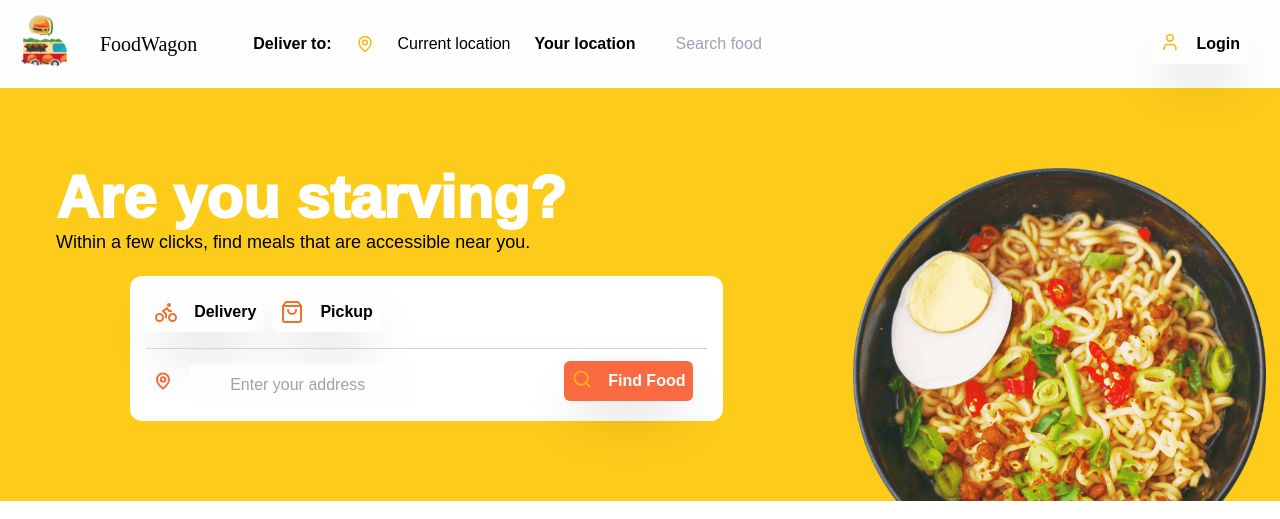
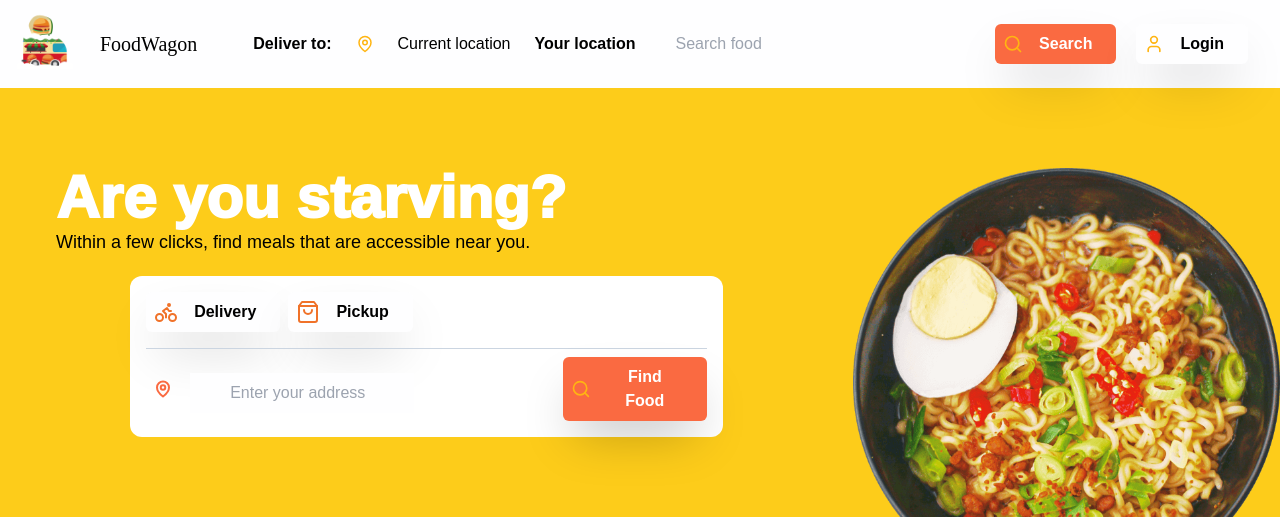
Before and after one commit to ameaympande/Food-Wagon, a React (Create React App) app in the folder client/: page / in a window 1280 px wide. Shown: the top 519 px of the page. Built offline with nearby package versions, Linux system fonts and the light colour scheme; no server answers; a web font is replaced by a local one.

Commit message:
added search button in navbar

```diff
--- a/client/src/components/homePage/Navbar.jsx
+++ b/client/src/components/homePage/Navbar.jsx
@@ -1,4 +1,4 @@
-import { MapPin, UserIcon, AlignJustify } from "lucide-react";
+import { MapPin, UserIcon, AlignJustify, Search } from "lucide-react";
 import React, { useEffect, useRef, useState } from "react";
 import { useNavigate } from "react-router-dom";
 import Button from "../layout/Button";
@@ -98,6 +98,18 @@ const Navbar = ({ data }) => {
               placeholder="Search food"
             />
           </div>
+          <div className="mr-5">
+              <Button
+                // onClick={() => {
+                //   navigate("/signin");
+                // }}
+                buttonText="Search"
+                userIcon={Search}
+                color="#ffb512"
+                textColor="text-primary"
+                style="p-4  bg-secondary hover:text-secondary"
+              />
+            </div>
         </div>
         <div className="md:block hidden mr-5">
           <Button
--- a/client/src/components/layout/Button.jsx
+++ b/client/src/components/layout/Button.jsx
@@ -1,4 +1,3 @@
-
 import React from "react";
 
 const Button = ({
@@ -9,12 +8,12 @@ const Button = ({
   size = 20,
   textColor = "slate-500",
   style,
-  textStyle = "ml-4",
+  textStyle = "ml-4 mr-4",
 }) => {
   return (
     <button
       onClick={onClick}
-      className={`shadow-2xl border-red flex flex-row bg-bg-primary text-${textColor} py-2 px-2 rounded-md hover:bg-bg-hover-primary font-semibold ${style}`}
+      className={`flex items-center justify-center shadow-2xl border-red flex-row bg-bg-primary text-${textColor} py-2 px-2 rounded-md hover:bg-bg-hover-primary font-semibold ${style}`}
     >
       {UserIcon && <UserIcon size={size} color={color} />}
       <span className={textStyle}>{buttonText}</span>
```
